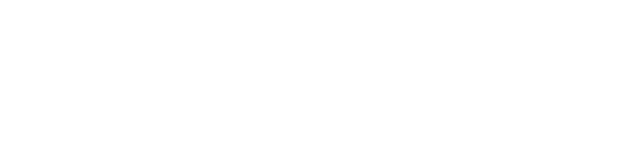
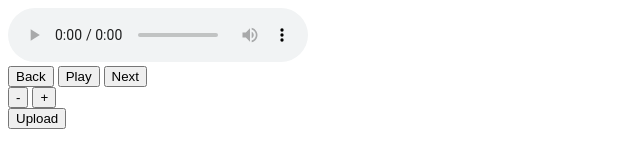
Before and after one commit to justmartin/js-jukebox-starter-kit, a plain HTML site: page index.html in a window 1280 px wide. Shown: the whole page, without its empty margins (0-640 px from the left). Drawn offline with Linux system fonts and the light colour scheme.

Commit message:
Added html buttons and audio assets folder

```diff
--- a/index.html
+++ b/index.html
@@ -6,6 +6,19 @@
 </head>
 	<body>
 
+		<audio src="assets/audio/i-got-you.mp3" controls>
+			<p>Your browser does not support the <code>audio</code> element </p>
+		</audio>
+		<br>
+		<button type="button" id="back-button">Back</button>
+		<button type="button" id="play-button">Play</button>
+		<button type="button" id="next-button">Next</button>
+		<br>
+		<button type="button" id="volume-down">-</button>
+		<button type="button" id="volume-up">+</button>
+		<br>
+		<button type="button" id="add-song">Upload</button>
+
 		<script type="text/javascript" src="assets/js/script.js"></script>
 	</body>
 </html>
```
Also changed, not shown: 1 other file.
